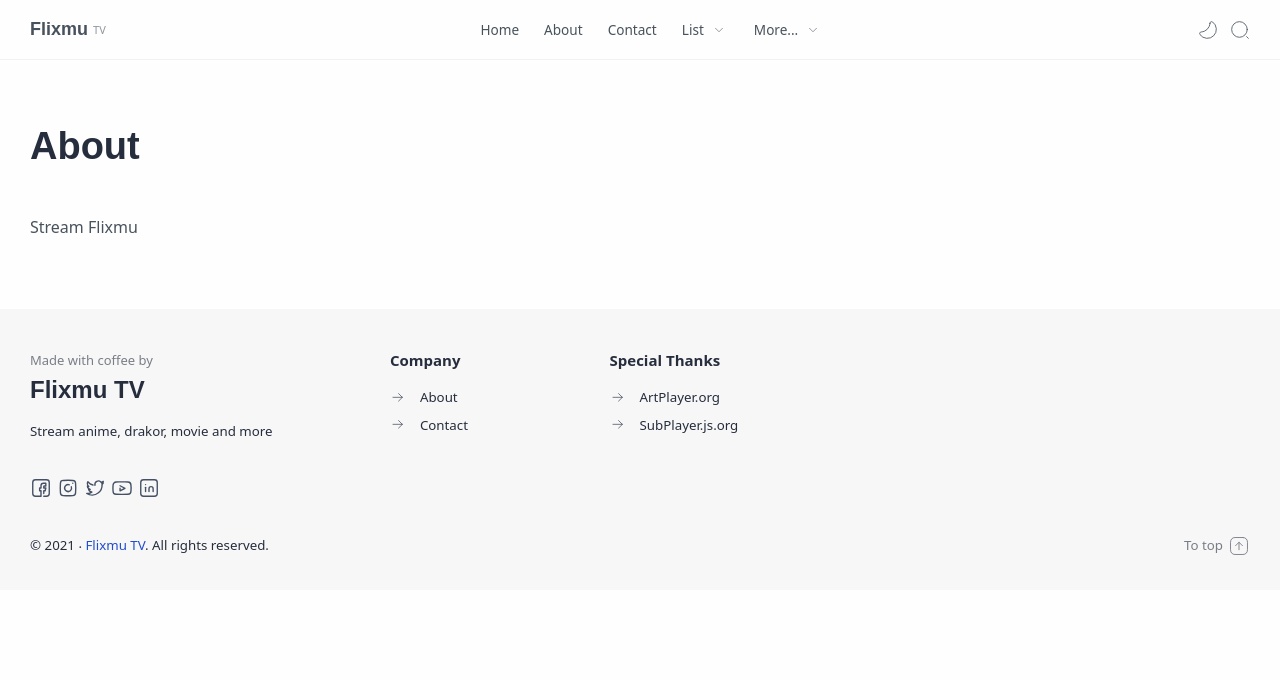
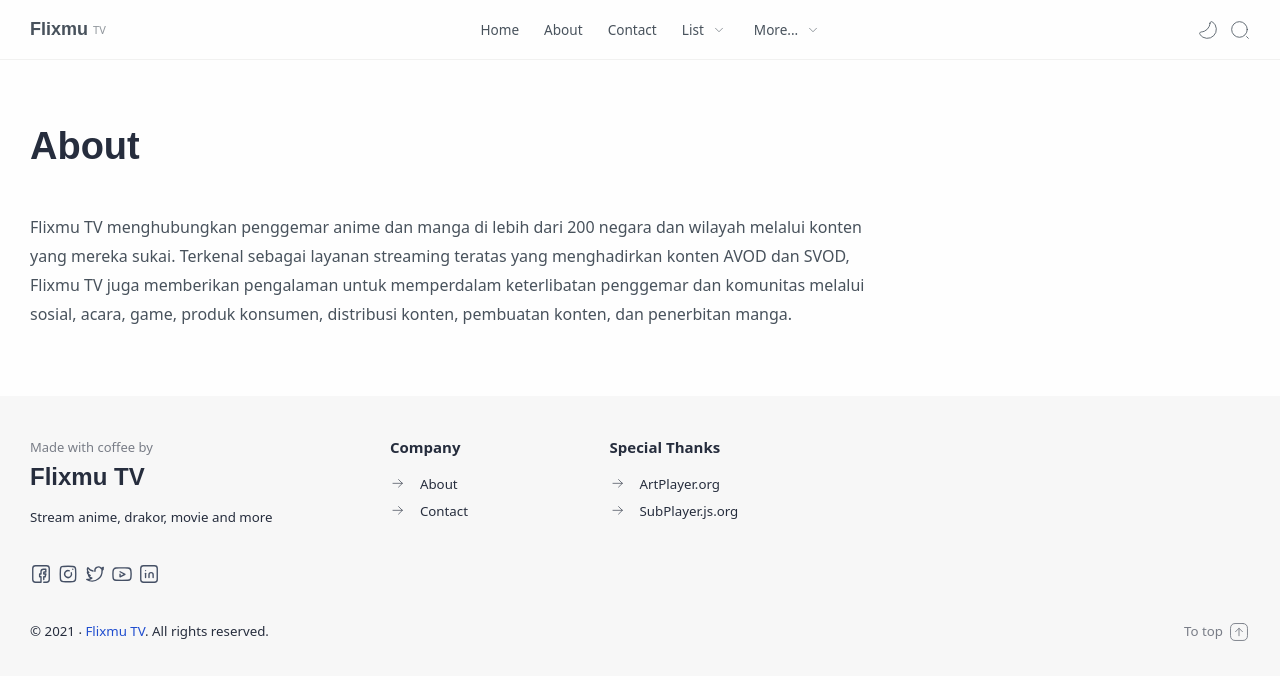
Before and after one commit to hippomu-media/Flixmu, a Jekyll site: the page built from page/about.md, in a window 1280 px wide. Shown: the top 680 px of the page. Built offline with Jekyll 4.4.1, drawn with Linux system fonts in a browser that asks for light colours; some web fonts are replaced.

Commit message:
Update about.md

```diff
--- a/page/about.md
+++ b/page/about.md
@@ -3,4 +3,4 @@
 title: About
 permalink: /about
 ---
-Stream Flixmu
+Flixmu TV menghubungkan penggemar anime dan manga di lebih dari 200 negara dan wilayah melalui konten yang mereka sukai. Terkenal sebagai layanan streaming teratas yang menghadirkan konten AVOD dan SVOD, Flixmu TV juga memberikan pengalaman untuk memperdalam keterlibatan penggemar dan komunitas melalui sosial, acara, game, produk konsumen, distribusi konten, pembuatan konten, dan penerbitan manga.
```
